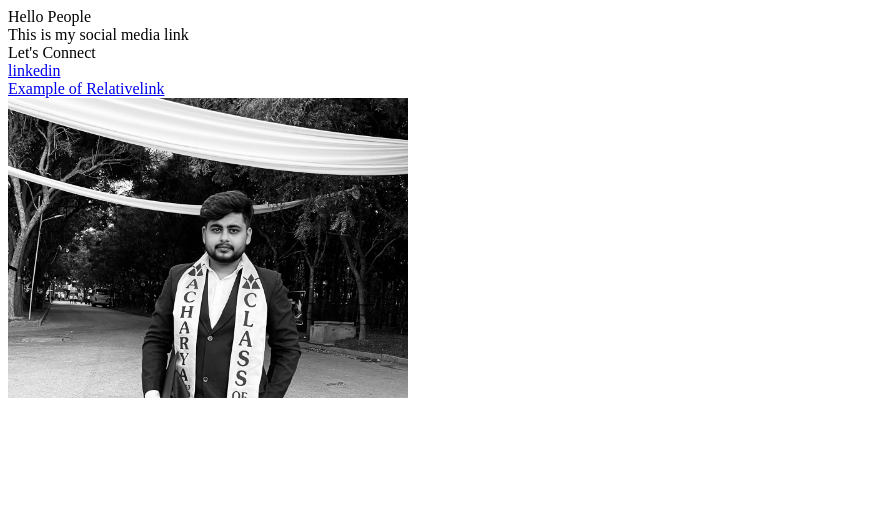
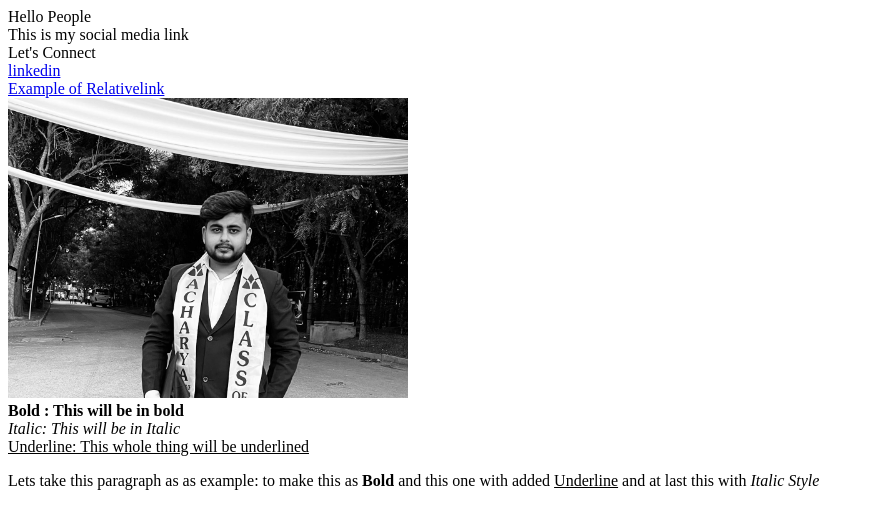
Before and after one commit to sumeetbhande/Tutorial, a plain HTML site: page index.html in a window 1280 px wide. Shown: the whole page, without its empty margins (0-874 px from the left). Drawn offline with Linux system fonts and the light colour scheme.

Commit message:
Here: 1. we tried adding bold tag, underline tag and italic tag to the file and implemented them

```diff
--- a/index.html
+++ b/index.html
@@ -20,5 +20,13 @@
     <a href = "/Relativelink/relative-link.html">Example of Relativelink</a>
     <br/>
     <img src="image.jpg" alt="Sumeet Bhaiya" height ="300"> <img/>
+    <br/>
+    <b>Bold : This will be in bold</b>
+    <br/>
+    <i>Italic: This will be in Italic</i>
+    <br/>
+    <u>Underline: This whole thing will be underlined</u>
+    <br/>
+    <p>Lets take this paragraph as as example: to make this as <b>Bold</b> and this one with added <u>Underline</u> and at last this with <i>Italic Style</i> </p>
 </body>
 </html>
```
